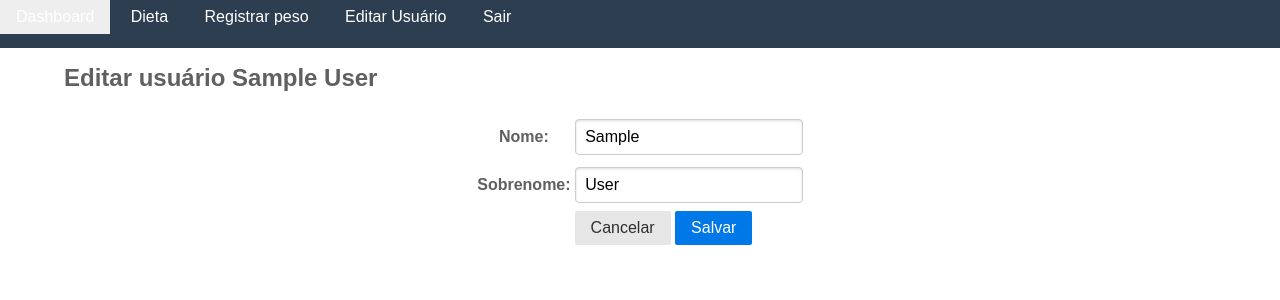
After one commit to luisgteixeira/WebDieta, a Django app: page /editar/ in a window 1280 px wide. The commit adds this page. Shown: the top 300 px of the page. Run offline with Django 3.2, Linux system fonts and the light colour scheme; the visitor is signed in with stand-in values (Sample User, id 1); some libraries are stand-ins or nearby versions.

Commit message:
Editar nomes do usuário

```diff
--- a/usuario/forms.py
+++ b/usuario/forms.py
@@ -1,7 +1,7 @@
 from django.contrib.auth.forms import UserCreationForm
+from django.core.exceptions import ValidationError
 from django.contrib.auth.models import User
 from django import forms
-from django.core.exceptions import ValidationError
 
 
 class FormularioCadastro(forms.Form):
@@ -36,11 +36,23 @@ class FormularioCadastro(forms.Form):
         return password2
 
     def save(self, commit=True):
-        user = User.objects.create_user(
+        usuario = User.objects.create_user(
             self.cleaned_data['username'],
             first_name=self.cleaned_data['first_name'],
             last_name=self.cleaned_data['last_name'],
             email=self.cleaned_data['email'],
             password=self.cleaned_data['password1']
         )
-        return user
+        return(usuario)
+
+class FormularioEditar(forms.Form):
+    first_name = forms.CharField(label='Nome')
+    last_name = forms.CharField(label='Sobrenome')
+
+    def save(self, commit=True):
+        usuario = User.objects.update(
+            first_name=self.cleaned_data['first_name'],
+            last_name=self.cleaned_data['last_name']
+        )
+
+        return(usuario)
--- /dev/null
+++ b/usuario/templates/registration/editar.html
@@ -0,0 +1,25 @@
+{% extends 'webdieta/base.html' %}
+
+{% block content %}
+
+  <h2>Editar usuário {{ user.first_name }} {{ user.last_name }}</h2>
+  <div align='center'>
+
+    <form class="pure-form pure-form-stacked" method="post" action="{% url 'editar' %}">
+      {% csrf_token %}
+
+      <table>
+          {{ form.as_table }}
+           <tr>
+              <td></td>
+              <td>
+                <a href="../dashboard" class="pure-button">Cancelar</a>
+                <input class="pure-button pure-button-primary" type="submit" value="Salvar" />
+              </td>
+          </tr>
+       </table>
+     </form>
+
+  </div>
+
+{% endblock %}
--- a/usuario/urls.py
+++ b/usuario/urls.py
@@ -2,5 +2,6 @@ from django.urls import path
 from . import views
 
 urlpatterns = [
-    path('cadastrar/', views.cadastrar, name="cadastrar")
+    path('cadastrar/', views.cadastrar, name="cadastrar"),
+    path('editar/', views.editar, name="editar")
 ]
--- a/usuario/views.py
+++ b/usuario/views.py
@@ -1,13 +1,15 @@
-from django.shortcuts import render, redirect
+from django.contrib.auth.decorators import login_required
 from django.contrib.auth.forms import UserCreationForm
 from django.contrib.auth import authenticate, login
-from .forms import FormularioCadastro
+from django.shortcuts import render, redirect
+from django.contrib.auth.models import User
+from .forms import *
 
 def cadastrar(request):
-    if request.method == 'POST':
+    if(request.method == 'POST'):
         form = FormularioCadastro(request.POST)
 
-        if form.is_valid():
+        if(form.is_valid()):
             form.save()
             username = form.cleaned_data['username']
             password = form.cleaned_data['password1']
@@ -19,3 +21,22 @@ def cadastrar(request):
 
     contexto = {'form' : form}
     return(render(request, 'registration/cadastrar.html', contexto))
+
+
+@login_required(login_url='/login/')
+def editar(request):
+    if(request.method == 'POST'):
+        form = FormularioEditar(request.POST)
+        if(form.is_valid()):
+            form.save(request.user)
+            return(redirect('/dashboard/'))
+    else:
+        inicial = {'first_name': request.user.first_name,
+                    'last_name': request.user.last_name,
+                    'username': request.user.username,
+                    'email': request.user.email
+                }
+
+        form = FormularioEditar(initial=inicial)
+
+    return(render(request, 'registration/editar.html', {'form' : form}))
--- a/webdieta/templates/webdieta/base.html
+++ b/webdieta/templates/webdieta/base.html
@@ -12,15 +12,23 @@
         font-family: 'Ubuntu', sans-serif;
         color: #606060;
       }
+      #menu {
+        background-color: #2d3e50;
+        height: 6%;
+      }
+      .pure-menu-link {
+        color: white;
+      }
     </style>
   </head>
 
   <body>
-    <div class="pure-menu pure-menu-horizontal">
+    <div class="home-menu pure-menu pure-menu-horizontal pure-menu-fixed" id="menu">
       <ul class="pure-menu-list">
         <li class="pure-menu-item"><a href="../dashboard" class="pure-menu-link">Dashboard</a></li>
         <li class="pure-menu-item"><a href="../dieta" class="pure-menu-link">Dieta</a></li>
         <li class="pure-menu-item"><a href="../registrar-peso" class="pure-menu-link">Registrar peso</a></li>
+        <li class="pure-menu-item"><a href="../editar" class="pure-menu-link">Editar Usuário</a></li>
         <li class="pure-menu-item"><a href="../logout/?next=/login/" class="pure-menu-link">Sair</a></li>
     </ul>
     </div>
--- a/webdieta/urls.py
+++ b/webdieta/urls.py
@@ -19,7 +19,7 @@ from django.views.generic import RedirectView
 
 urlpatterns = [
     path('admin/', admin.site.urls),
-    path('', RedirectView.as_view(pattern_name='login', permanent=False)),
+    path('', RedirectView.as_view(pattern_name='dashboard', permanent=False)),
     path('', include('dieta.urls')),
     path('', include('usuario.urls')),
     path('', include('django.contrib.auth.urls')),
```
